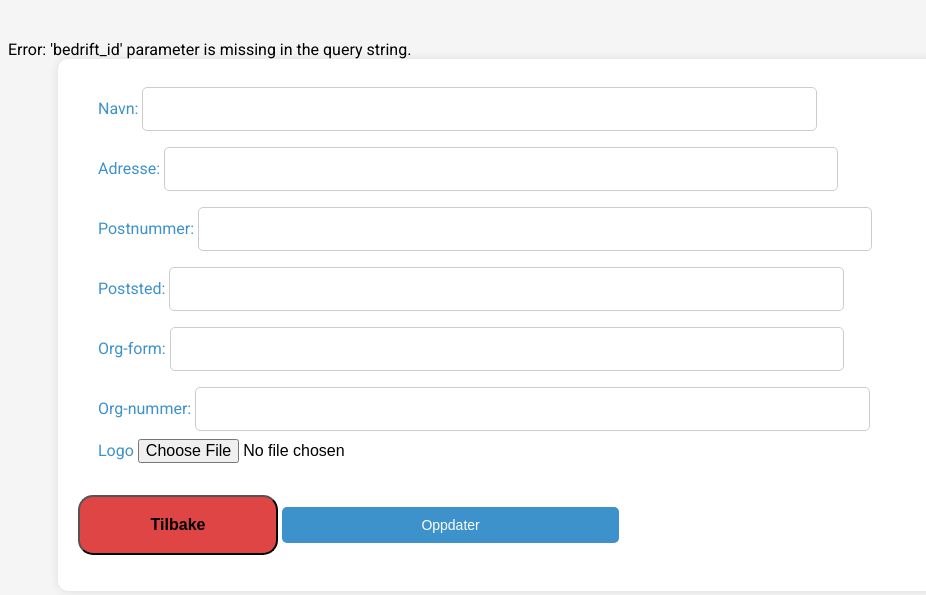
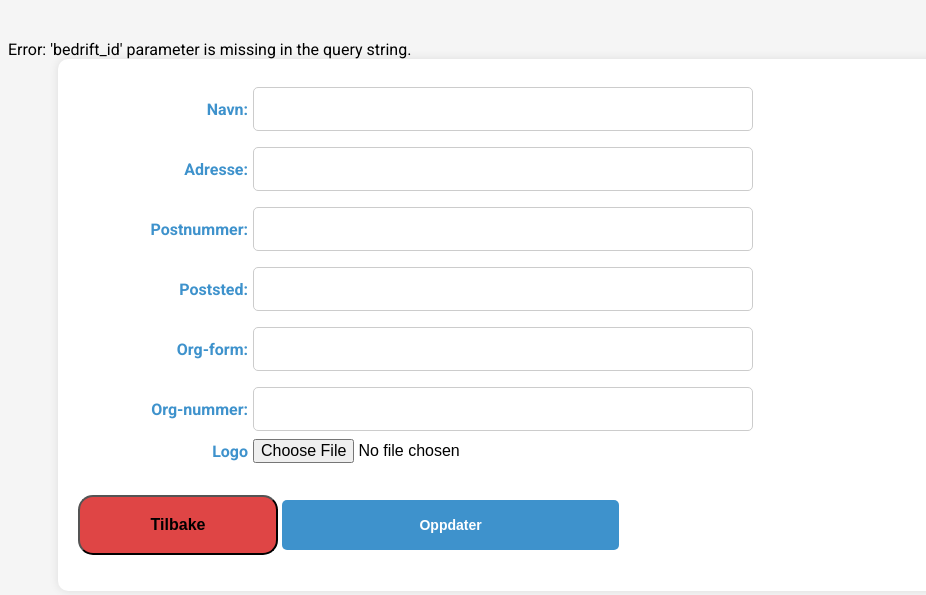
Before and after one commit to JonasTopper/Bedriftsportalen, a PHP site: page /CRUD/Edit-bedrift.php in a window 1280 px wide. Shown: the top 595 px of the page, without its empty margins (0-926 px from the left). Run offline with PHP 8.4, Linux system fonts and the light colour scheme; data that the repository does not hold is empty.

Commit message:
Fix symmetry on edit

```diff
--- a/CRUD/Edit-bedrift.php
+++ b/CRUD/Edit-bedrift.php
@@ -78,6 +78,11 @@ mysqli_close($conn);
     <link rel="stylesheet" href="../stylesheets/stylesheet.css?v=1.0">
     <link rel="stylesheet" href="https://cdnjs.cloudflare.com/ajax/libs/font-awesome/6.0.0-beta3/css/all.min.css" integrity="sha384-pwCHXNHXDBp4Zh3fCkGpMeWzHjwUC1n1br5x3IyVBFzbJRsN/l2M+SWdgZfjqxiS" crossorigin="anonymous">
     <title>Bedriftsportalen</title>
+    <style>
+        #search {
+            width:500px;
+        }
+    </style>
 </head>
 <body>
 
@@ -85,30 +90,44 @@ mysqli_close($conn);
     <form method="POST" action="" enctype="multipart/form-data">
         <input type="hidden" name="bedrift_id" value="<?php echo $id ?>">
 
+        <div class="edit-input-container">
         <label for="navn">Navn:</label>
-        <input type="text" name="bedrift_navn" value="<?php echo $navn ?>"><br>
+        <input type="text" id="search" name="bedrift_navn" value="<?php echo $navn ?>"><br>
+        </div>
 
+        <div class="edit-input-container">
         <label for="adresse">Adresse:</label>
-        <input type="text" name="bedrift_adresse" value="<?php echo $adresse ?>"><br>
+        <input type="text" id="search" name="bedrift_adresse" value="<?php echo $adresse ?>"><br>
+        </div>
 
+        <div class="edit-input-container">
         <label for="post_nr">Postnummer:</label>
-        <input type="text" name="bedrift_post_nr" value="<?php echo $post_nr ?>"><br>
+        <input type="text" id="search" name="bedrift_post_nr" value="<?php echo $post_nr ?>"><br>
+        </div>
 
+        <div class="edit-input-container">
         <label for="post_sted">Poststed:</label>
-        <input type="text" name="bedrift_post_sted" value="<?php echo $post_sted ?>"><br>
+        <input type="text" id="search" name="bedrift_post_sted" value="<?php echo $post_sted ?>"><br>
+        </div>
 
+        <div class="edit-input-container">
         <label for="org_form">Org-form:</label>
-        <input type="text" name="bedrift_org_form" value="<?php echo $org_form ?>"><br>
+        <input type="text" id="search" name="bedrift_org_form" value="<?php echo $org_form ?>"><br>
+        </div>
 
+        <div class="edit-input-container">
         <label for="org_nr">Org-nummer:</label>
-        <input type="text" name="bedrift_org_nr" value="<?php echo $org_nr ?>"><br>
+        <input type="text" id="search" name="bedrift_org_nr" value="<?php echo $org_nr ?>"><br>
+        </div>
 
+        <div class="edit-input-container">
         <label for="logo">Logo</label>
         <input type="file" name="logo"><br>
+        </div>
 
         <input type="button" name="exit" value="Tilbake" onclick=goBack() class="back-btn">
 
-        <input type="submit" name="submit" value="Oppdater">
+        <input class="btn" type="submit" name="submit" value="Oppdater">
     </form>
 </main>
     <script>
--- a/stylesheets/stylesheet.css
+++ b/stylesheets/stylesheet.css
@@ -420,3 +420,15 @@ tr:nth-child(even) {
   cursor: pointer;
   text-decoration: none;
 }
+
+.edit-input-container {
+    display: flex;
+    align-items: center;
+}
+
+.edit-input-container label {
+    width: 150px;
+    text-align: right;
+    margin-right: 5px;
+    font-weight: bold;
+}
```
Also changed, not shown: CRUD/Edit-ansatt.php (+16 -1 lines).
